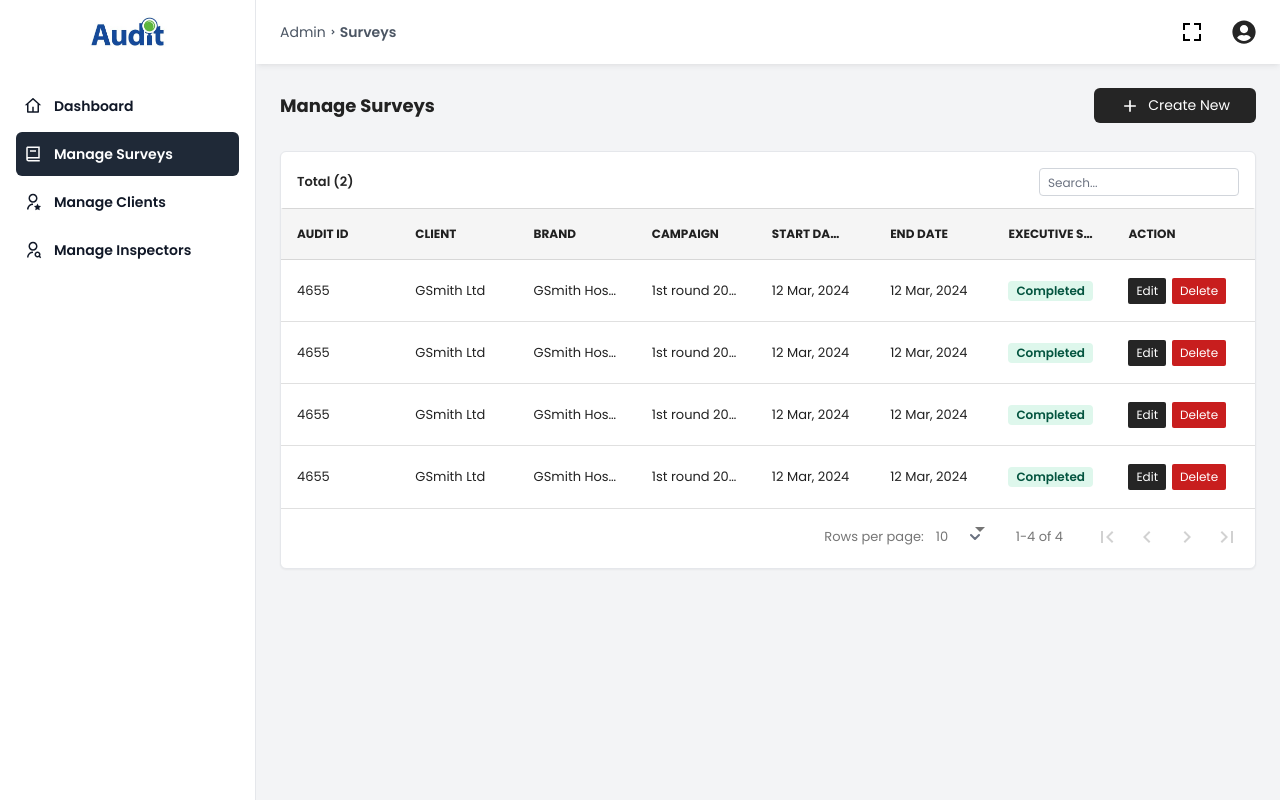
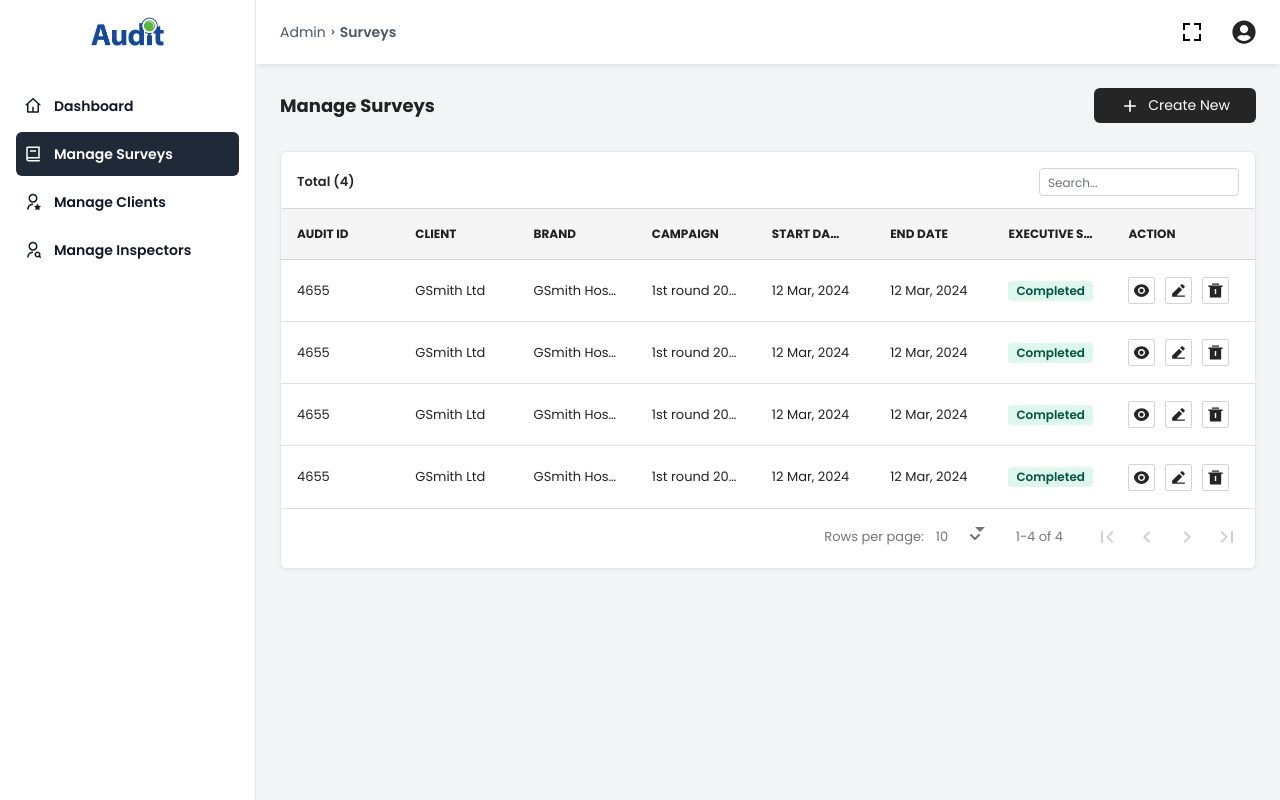
Before and after one commit to deegeeartz/pipeopsAuditProductivity, a Next.js app in the folder frontend/: page /admin/surveys in a window 1280 px wide. Built offline with nearby package versions, Linux system fonts and the light colour scheme.

Commit message:
feat: update survey page

```diff
--- a/frontend/src/components/SurveyTable.jsx
+++ b/frontend/src/components/SurveyTable.jsx
@@ -1,7 +1,9 @@
 import { Badge } from 'flowbite-react';
+import Link from 'next/link';
 import DataTable from 'react-data-table-component';
+import { RiDeleteBin4Fill, RiEdit2Fill, RiEyeFill } from 'react-icons/ri';
 
-const SurveyTable = () => {
+const SurveyTable = ({ setOpenDelModal }) => {
 	const customStyles = {
 		rows: {
 			style: {
@@ -16,17 +18,21 @@ const SurveyTable = () => {
 		},
 	};
 
+	const ActionButtons = ({ id }) => {
+		const style =
+			'text-[17px] cursor-pointer rounded-sm p-1 text-[#252525] border border-gray-300 hover:bg-gray-200';
 		return (
-		<DataTable
-			className='datatable'
-			columns={columns}
-			data={data}
-			pagination
-			// expandableRows={true}
-			// expandableRowsComponent={ExpandedComponent}
-			// expandOnRowClicked={true}
-			customStyles={customStyles}
-		/>
+			<div className='flex gap-x-2.5'>
+				<Link href={'4655'} className={`${style}`}>
+					<RiEyeFill />
+				</Link>
+				<Link href={'4655'} className={`${style}`}>
+					<RiEdit2Fill />
+				</Link>
+				<div className={`${style}`} onClick={() => setOpenDelModal(true)}>
+					<RiDeleteBin4Fill />
+				</div>
+			</div>
 		);
 	};
 
@@ -79,17 +85,23 @@ const columns = [
 		{
 			name: 'Action',
 			minWidth: '150px',
-		cell: () => {
-			const style = 'text-white text-[12px] rounded-sm p-1 px-2';
-			return (
-				<div className='flex'>
-					<div className={`${style} bg-[#252525] mr-1.5`}>Edit</div>
-					<div className={`${style} bg-red-700 text-white`}>Delete</div>
-				</div>
-			);
-		},
+			cell: (row) => <ActionButtons id={row.title} />,
 		},
 	];
+
+	return (
+		<DataTable
+			className='datatable'
+			columns={columns}
+			data={data}
+			pagination
+			// expandableRows={true}
+			// expandableRowsComponent={ExpandedComponent}
+			// expandOnRowClicked={true}
+			customStyles={customStyles}
+		/>
+	);
+};
 
 const data = [
 	{
--- a/frontend/src/pages/admin/surveys/index.jsx
+++ b/frontend/src/pages/admin/surveys/index.jsx
@@ -1,10 +1,15 @@
+import { useState } from 'react';
+import DeleteModal from '@/components/DeleteModal';
 import Layout from '@/components/Layout';
+import { Loader } from '@/components/Loader';
 import dynamic from 'next/dynamic';
 import { RiAddFill } from 'react-icons/ri';
 
-const SurveyTable = dynamic(() => import('@/components/SurveyTable'), { ssr: false });
+const SurveyTable = dynamic(() => import('@/components/SurveyTable'), { ssr: false, loading: Loader });
 
 const Surveys = () => {
+	const [openDelModal, setOpenDelModal] = useState(false);
+
 	return (
 		<Layout>
 			<div className='content p-6'>
@@ -18,7 +23,7 @@ const Surveys = () => {
 
 				<div className='py-1 bg-white rounded-md border border-gray-200 shadow-sm shadow-black/5'>
 					<div className='py-3 px-4 flex justify-between items-center'>
-						<p className='text-[13px] font-semibold'>Total (2)</p>
+						<p className='text-[13px] font-semibold'>Total (4)</p>
 						<div></div>
 						<input
 							type='text'
@@ -27,9 +32,11 @@ const Surveys = () => {
 						/>
 					</div>
 
-					<SurveyTable />
+					<SurveyTable setOpenDelModal={setOpenDelModal} />
 				</div>
 			</div>
+
+			{openDelModal && <DeleteModal openModal={openDelModal} setOpenModal={setOpenDelModal} />}
 		</Layout>
 	);
 };
```
Lines whose indentation alone changed are shown as unchanged.
